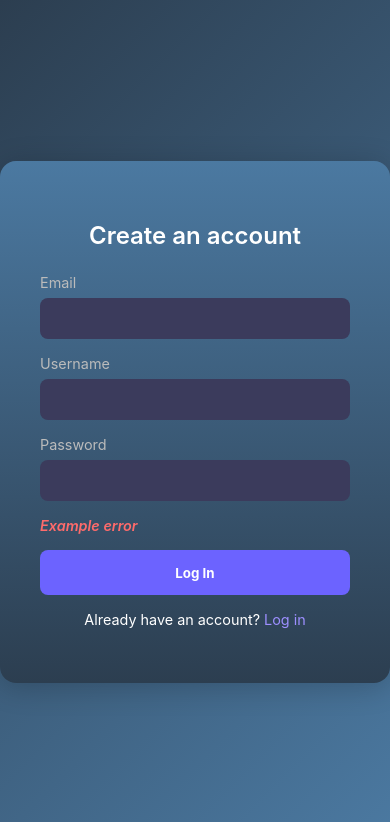
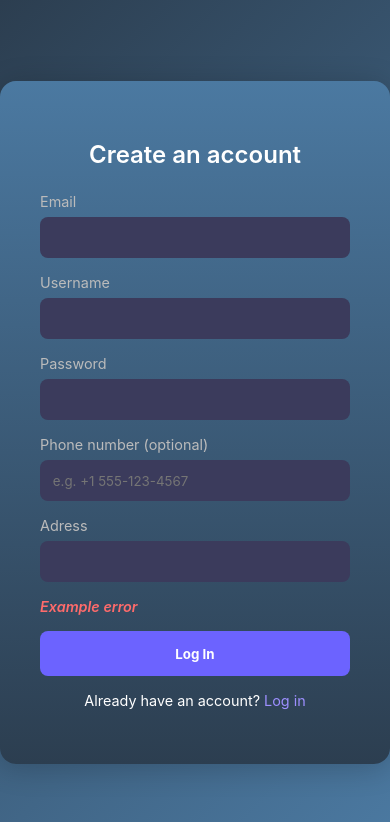
Before and after one commit to KKondor/2025-szfm-big-project, a Flask app: page /register in a window 390 px wide. Shown: the top 822 px of the page. Run offline with Flask 3, Linux system fonts and the light colour scheme.

Commit message:
feat: added adress and phone number fields for register page

```diff
--- a/src/frontend/templates/register.html
+++ b/src/frontend/templates/register.html
@@ -27,6 +27,18 @@
         <input type="password" id="password" name="password" required />
       </div>
 
+      <div class="input-group">
+        <label for="phone">Phone number (optional)</label>
+        <input type="tel" id="phone" name="phone"
+          pattern="^\+?[0-9\s\-]{7,15}$"
+          placeholder="e.g. +1 555-123-4567">
+      </div>
+
+      <div class="input-group">
+        <label for="adress">Adress</label>
+        <input type="text" id="adress" name="adress" required />
+      </div>
+
       <div class ="error-message" id="error-message">
         <p>Example error</p>
       </div>
```
